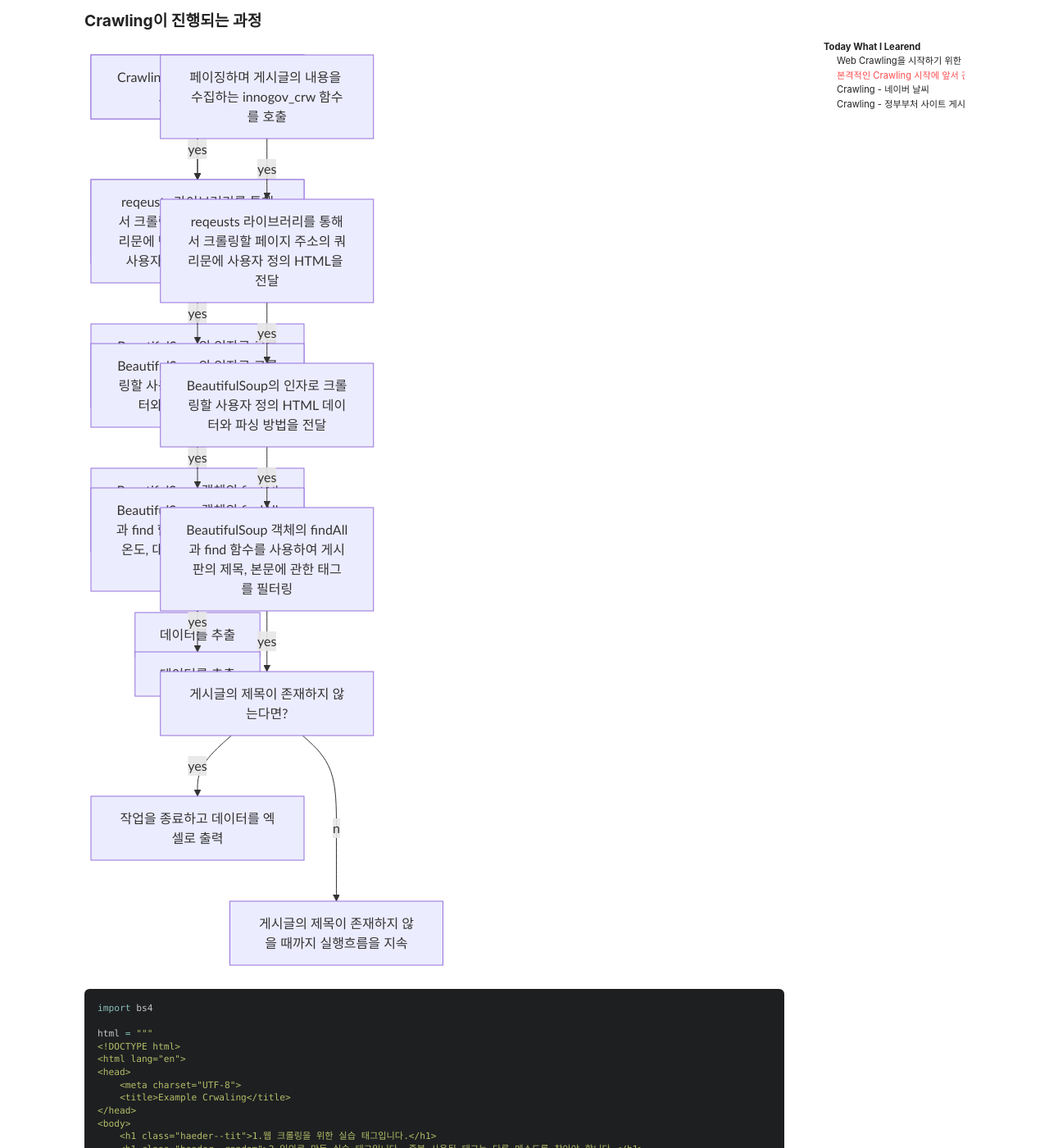
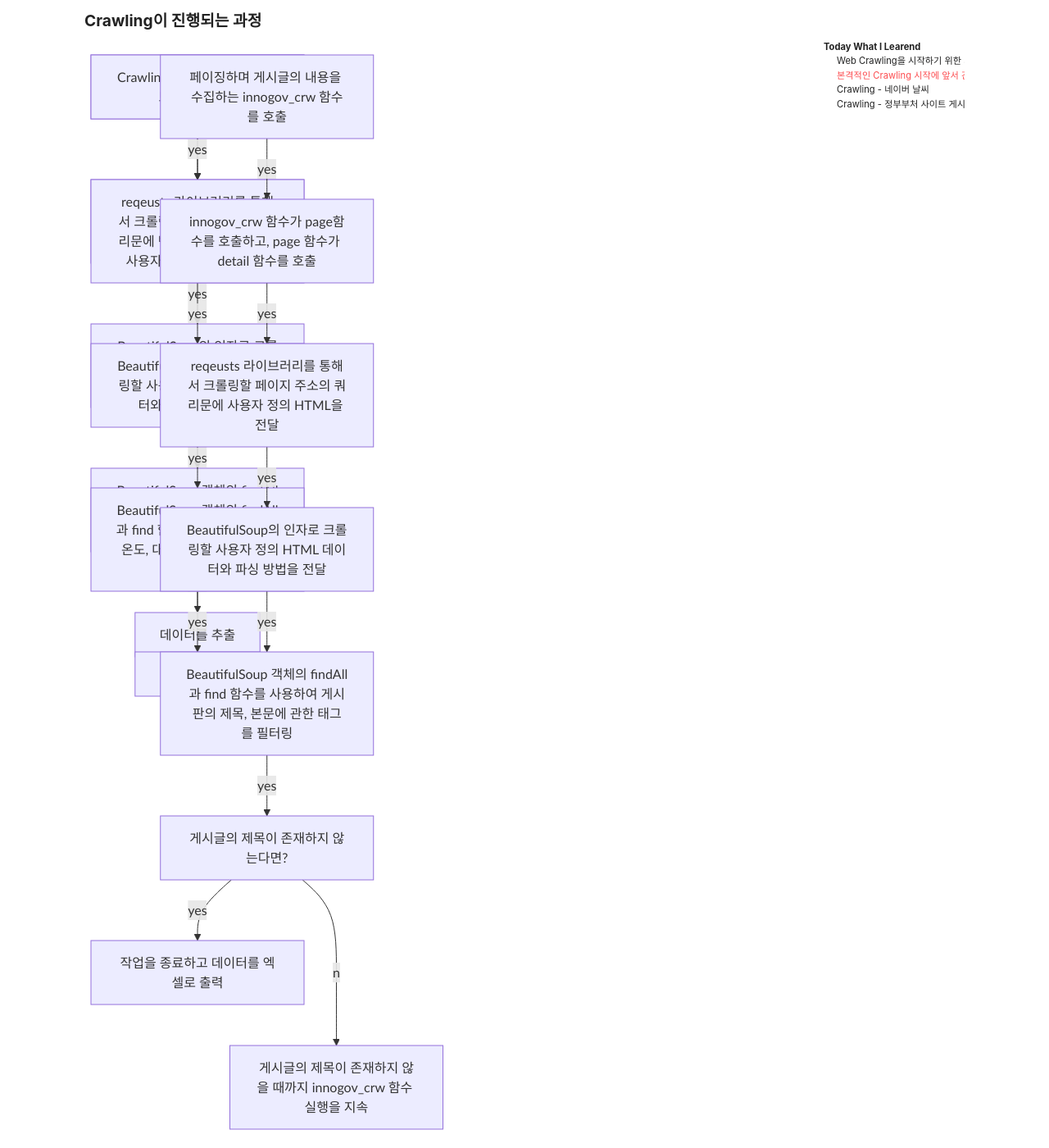
Before and after one commit to mchaemil/mchaemil.github.io, a Jekyll site: the page built from _posts/2019-12-09-python-web-crawling.md, in a window 1280 px wide and 1400 px high, scrolled down 1433 px. Shown: the whole window at 82% size. Built offline with Jekyll 4.4.1, drawn with Linux system fonts in a browser that asks for light colours; nearby versions of some CDN libraries.

Commit message:
update post

````diff
--- a/_posts/2019-12-09-python-web-crawling.md
+++ b/_posts/2019-12-09-python-web-crawling.md
@@ -163,18 +163,19 @@ crwal_data()
 graph TB;
     A[페이징하며 게시글의 내용을 수집하는 innogov_crw 함수를 호출]
 	B[innogov_crw 함수가 page함수를 호출하고, page 함수가 detail 함수를 호출]
-    B[reqeusts 라이브러리를 통해서 크롤링할 페이지 주소의 쿼리문에 사용자 정의 HTML을 전달]
-	C[BeautifulSoup의 인자로 크롤링할 사용자 정의 HTML 데이터와 파싱 방법을 전달]
-    D[BeautifulSoup 객체의 findAll과 find 함수를 사용하여 게시판의 제목, 본문에 관한 태그를 필터링]
-	E[게시글의 제목이 존재하지 않는다면?]
-	F[작업을 종료하고 데이터를 엑셀로 출력]
-	G[게시글의 제목이 존재하지 않을 때까지 실행흐름을 지속]
+    C[reqeusts 라이브러리를 통해서 크롤링할 페이지 주소의 쿼리문에 사용자 정의 HTML을 전달]
+	D[BeautifulSoup의 인자로 크롤링할 사용자 정의 HTML 데이터와 파싱 방법을 전달]
+    E[BeautifulSoup 객체의 findAll과 find 함수를 사용하여 게시판의 제목, 본문에 관한 태그를 필터링]
+	F[게시글의 제목이 존재하지 않는다면?]
+	G[작업을 종료하고 데이터를 엑셀로 출력]
+	H[게시글의 제목이 존재하지 않을 때까지 innogov_crw 함수 실행을 지속]
     A--yes-->B;
     B--yes-->C;
     C--yes-->D;
     D--yes-->E;
     E--yes-->F;
-    E--no-->G;
+	F--yes-->G;
+    F--no-->H;
 
 ```
 
````
